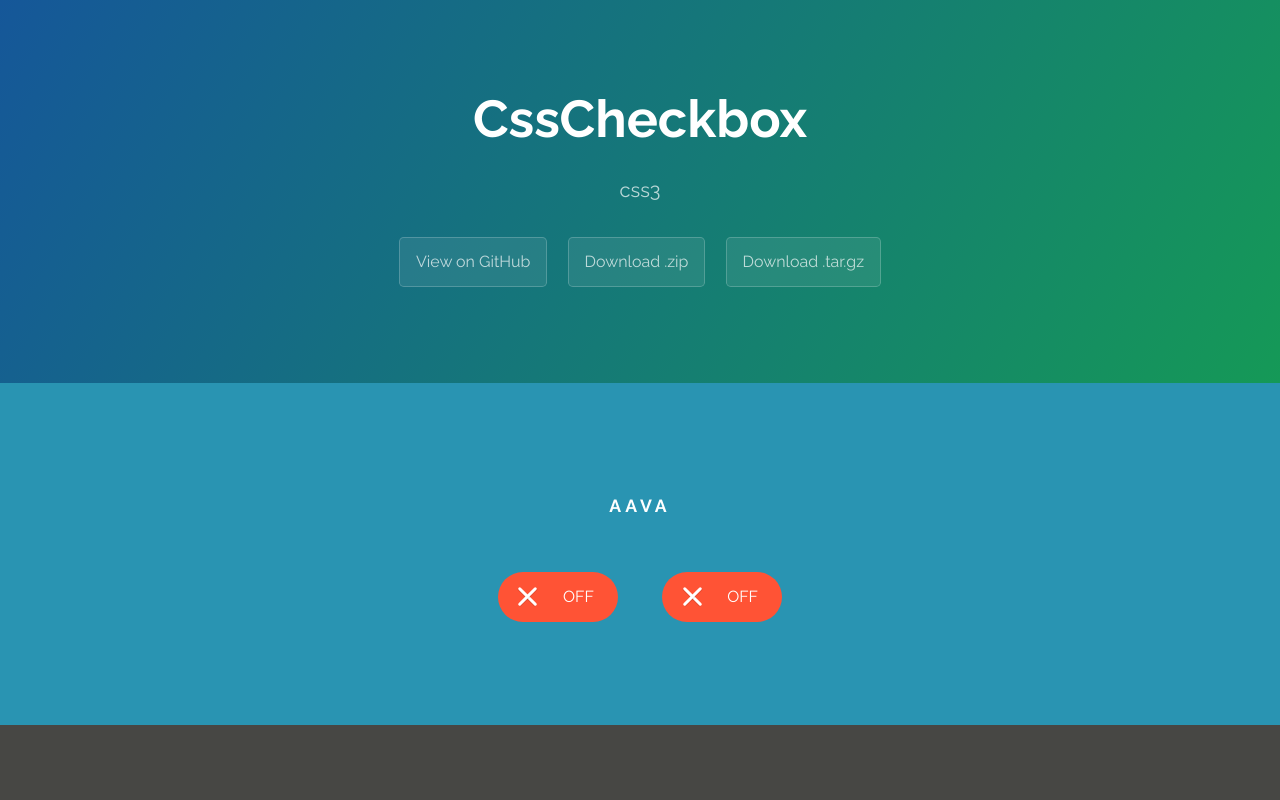
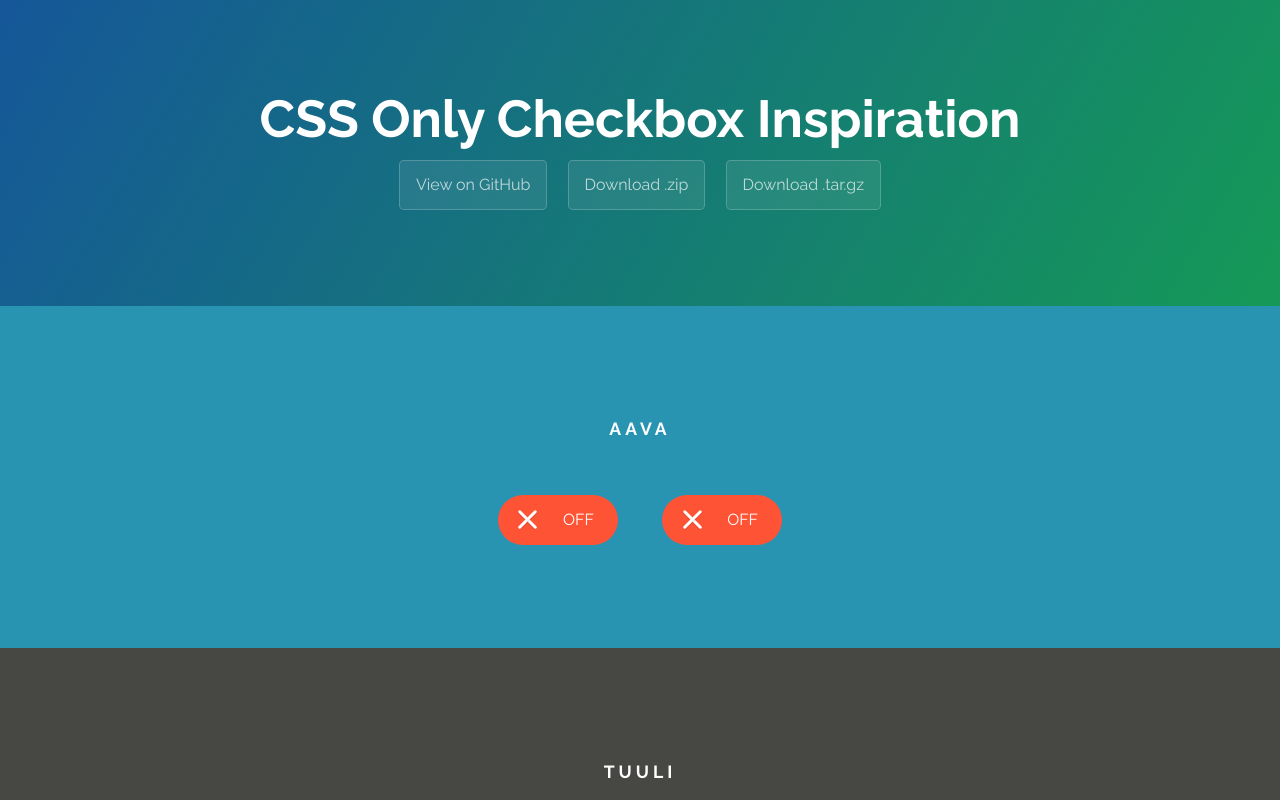
Before and after one commit to ispal/CssCheckbox, a plain HTML site: page index.html in a window 1280 px wide. Shown: the top 800 px of the page. Drawn offline with Linux system fonts and the light colour scheme.

Commit message:
Title changes

```diff
--- a/index.html
+++ b/index.html
@@ -12,8 +12,7 @@
   </head>
   <body>
     <section class="page-header">
-      <h1 class="project-name">CssCheckbox</h1>
-      <h2 class="project-tagline">css3</h2>
+      <h1 class="project-name">CSS Only Checkbox Inspiration</h1>
       <a href="https://github.com/ispal/CssCheckbox" class="btn">View on GitHub</a>
       <a href="https://github.com/ispal/CssCheckbox/zipball/master" class="btn">Download .zip</a>
       <a href="https://github.com/ispal/CssCheckbox/tarball/master" class="btn">Download .tar.gz</a>
```
